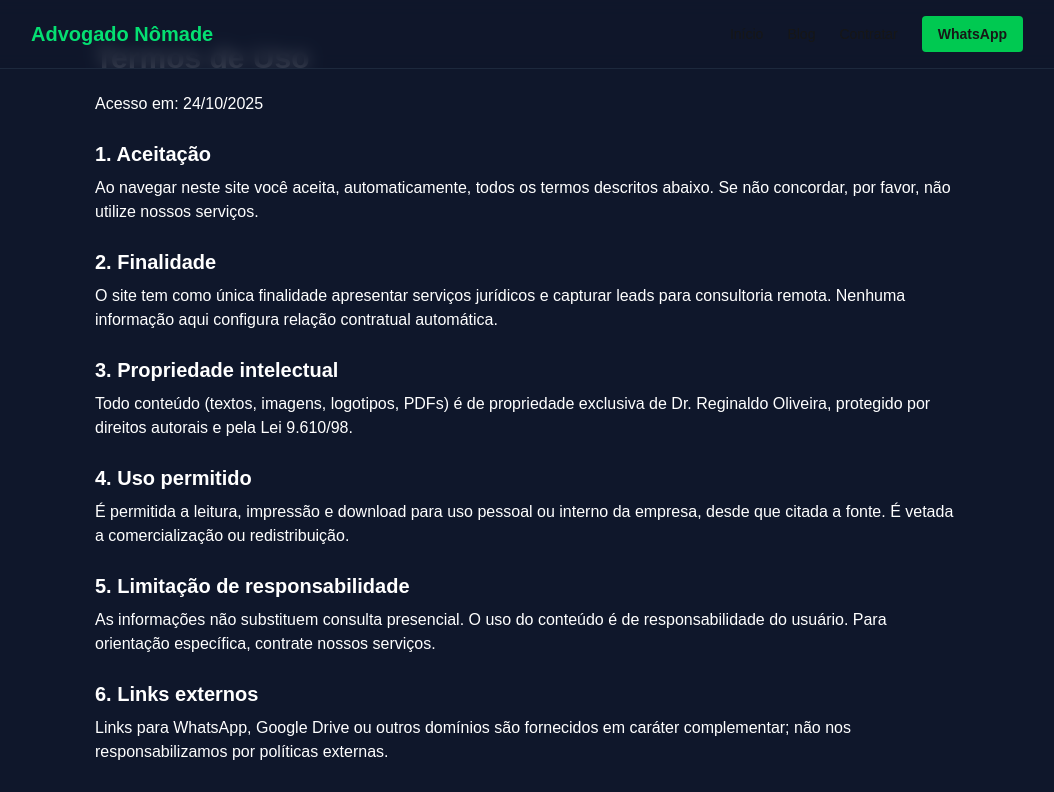
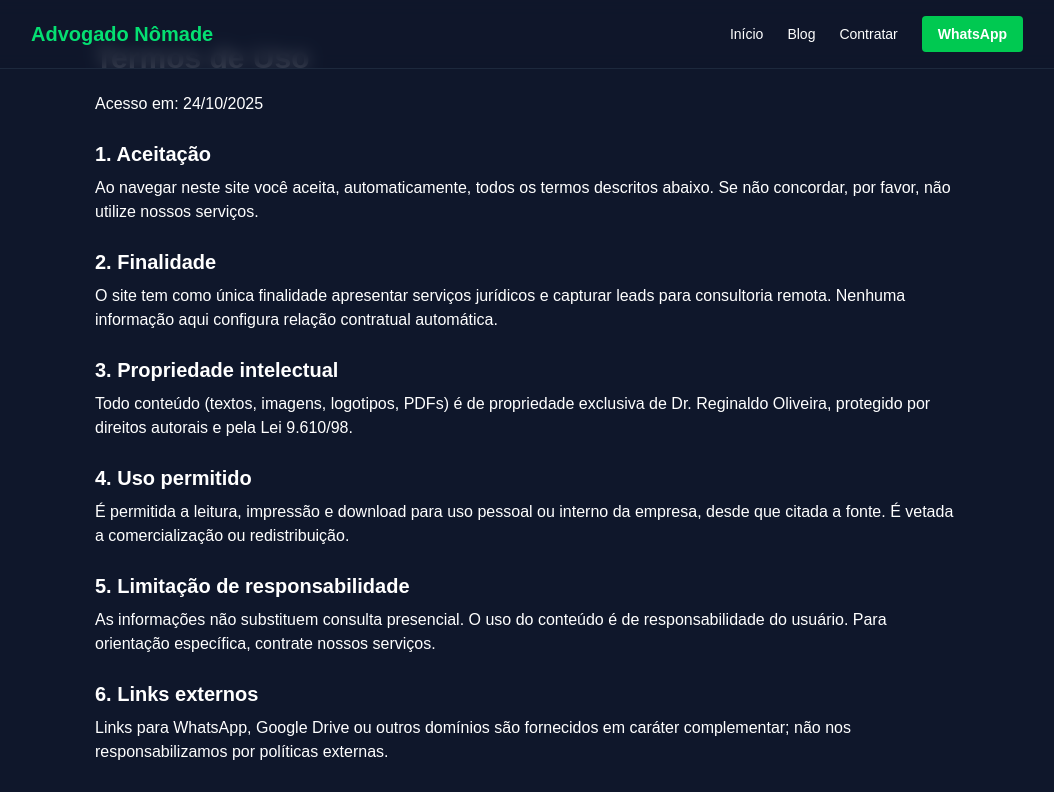
Before and after one commit to mestrereginaldo-site/advogadonomade1, a Next.js app: page /termos-de-uso in a window 1280 px wide. Shown: the top 792 px of the page, without its empty margins (113-1167 px from the left). Built offline with nearby package versions, Linux system fonts and the light colour scheme.

Commit message:
Update Header.tsx

```diff
--- a/app/components/Header.tsx
+++ b/app/components/Header.tsx
@@ -17,18 +17,18 @@ export default function Header() {
 
         {/* Desktop Menu */}
         <nav className="hidden md:flex items-center gap-6 text-sm">
-          <Link href="/" className="hover:text-green-400 transition">
+          <Link href="/" className="text-white hover:text-green-400 transition">
             Início
           </Link>
-          <Link href="/blog" className="hover:text-green-400 transition">
+          <Link href="/blog" className="text-white hover:text-green-400 transition">
             Blog
           </Link>
-          <Link href="/contratar" className="hover:text-green-400 transition">
+          <Link href="/contratar" className="text-white hover:text-green-400 transition">
             Contratar
           </Link>
           <Link
             href="https://wa.me/5588999999999?text=Quero%20falar%20com%20um%20advogado"
-            className="bg-green-500 hover:bg-green-600 px-4 py-2 rounded font-semibold"
+            className="bg-green-500 hover:bg-green-600 px-4 py-2 rounded font-semibold text-white"
           >
             WhatsApp
           </Link>
@@ -36,7 +36,7 @@ export default function Header() {
 
         {/* Mobile Hamburger */}
         <button
-          className="md:hidden text-2xl"
+          className="md:hidden text-white text-2xl"
           onClick={() => setMenuOpen(!menuOpen)}
           aria-label="Menu"
         >
@@ -47,18 +47,18 @@ export default function Header() {
       {/* Mobile Menu */}
       {menuOpen && (
         <div className="md:hidden px-4 pb-4 space-y-2 text-sm">
-          <Link href="/" className="block hover:text-green-400">
+          <Link href="/" className="block text-white hover:text-green-400">
             Início
           </Link>
-          <Link href="/blog" className="block hover:text-green-400">
+          <Link href="/blog" className="block text-white hover:text-green-400">
             Blog
           </Link>
-          <Link href="/contratar" className="block hover:text-green-400">
+          <Link href="/contratar" className="block text-white hover:text-green-400">
             Contratar
           </Link>
           <Link
             href="https://wa.me/5588999999999?text=Quero%20falar%20com%20um%20advogado"
-            className="block bg-green-500 hover:bg-green-600 px-4 py-2 rounded font-semibold"
+            className="block bg-green-500 hover:bg-green-600 px-4 py-2 rounded font-semibold text-white"
           >
             WhatsApp
           </Link>
```
